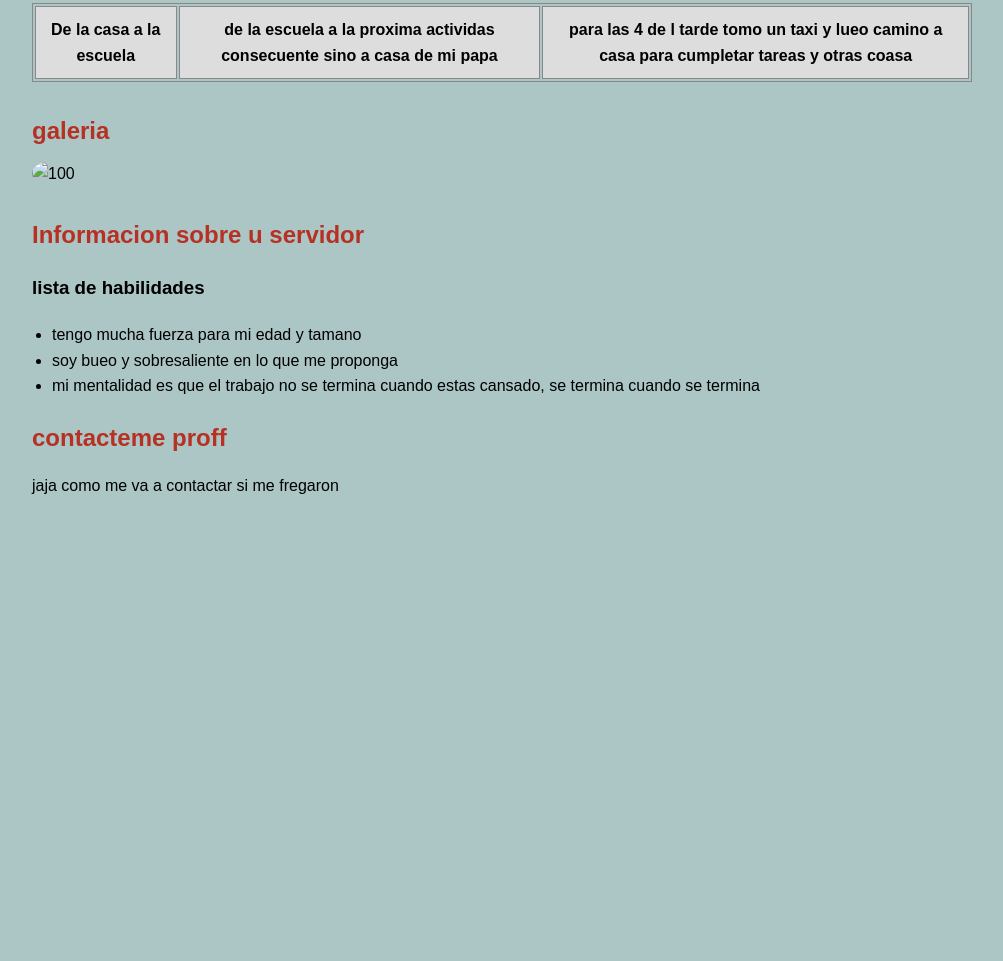
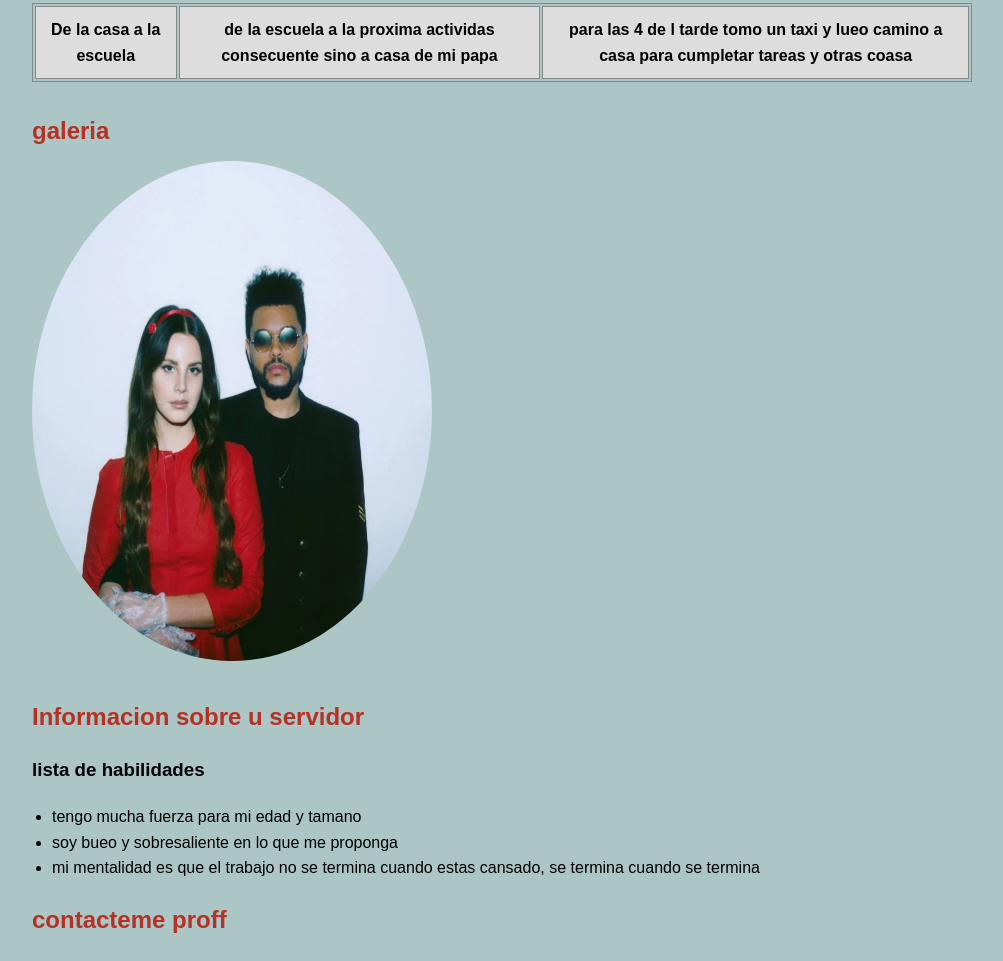
Before and after one commit to Daveian18/diseno, a plain HTML site: page proyecto1html/index.html in a window 1280 px wide. Shown: the part 1406-2367 px from the top of the page, without its empty margins (138-1141 px from the left). Before the commit the page ends 2105 px from the top, so only its background shows below. Drawn offline with Linux system fonts and the light colour scheme.

Commit message:
Add files via upload

```diff
--- a/proyecto1html/index.html
+++ b/proyecto1html/index.html
@@ -60,7 +60,7 @@ se que probablemente esto no cambie nada,ya reescribi este mensaje 3 veces, empe
 
     <section id="galeria" class="imagen">
       <h2>galeria</h2>
-      <img src="C:\Users\bonna\Downloads\lana y abel.jpg" alt="100" />
+      <img src="imagen1.jpg" alt="100" />
     </section>
 
     <section id="informacion">
```
Also changed, not shown: proyecto1html/imagen1.jpg (added).
